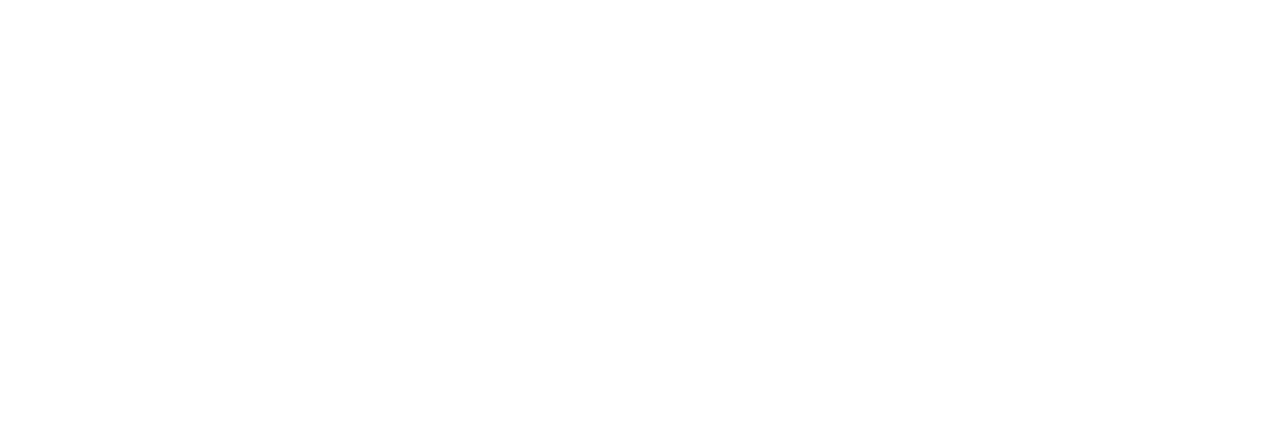
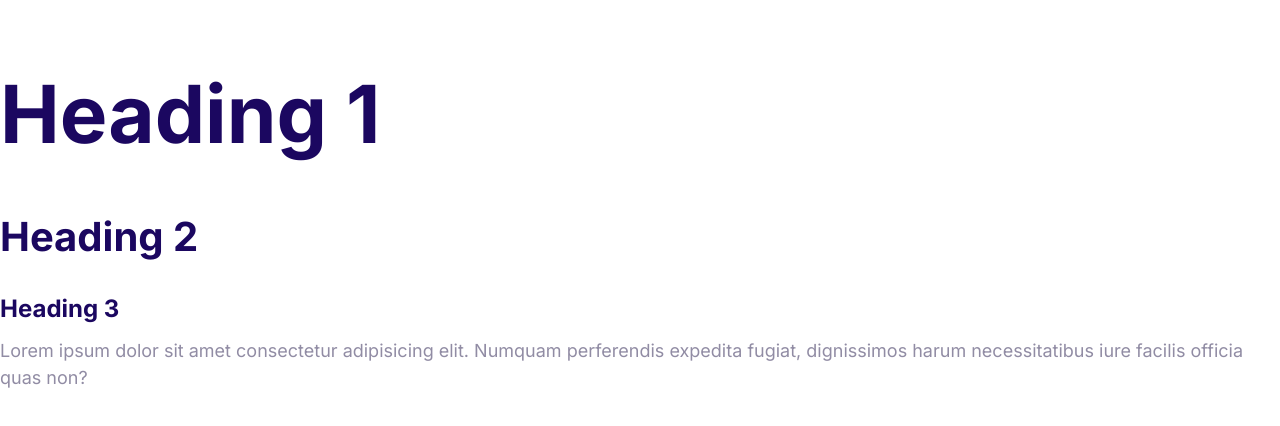
Before and after one commit to JestherCostinar/kasmir-hosting, a plain HTML site: page index.html in a window 1280 px wide. Drawn offline with Linux system fonts and the light colour scheme.

Commit message:
Define the styles for the font

```diff
--- a/css/styles.css
+++ b/css/styles.css
@@ -1,7 +1,59 @@
 :root {
-    --color-primary: #2584ff;
-    --color-secondary: #0d90ff;
-    --color-accent: #ff3400;
-    --color-headings: #1b0760;
-    --color-body: #918ca4;
+  --color-primary: #2584ff;
+  --color-secondary: #0d90ff;
+  --color-accent: #ff3400;
+  --color-headings: #1b0760;
+  --color-body: #918ca4;
 }
+
+html {
+  font-size: 62.5%;
+}
+
+body {
+  font-family: Inter, Arial, Helvetica, sans-serif;
+  color: var(--color-body);
+  line-height: 1.5;
+  font-size: 2.4rem;
+}
+
+h1,
+h2,
+h3 {
+  color: var(--color-headings);
+  margin-bottom: 1rem;
+}
+
+h1 {
+  font-size: 7rem;
+}
+
+h2 {
+  font-size: 4rem;
+}
+
+h3 {
+  font-size: 3rem;
+}
+
+p {
+    margin-top: 0;
+}
+
+@media screen and (min-width: 1024px) {
+    body {
+        font-size: 1.8rem;
+    }
+
+    h1 {
+        font-size: 8rem;
+    }
+
+    h2 {
+        font-size: 4rem;
+    }
+
+    h3 {
+        font-size: 2.4rem;
+    }
+}
--- a/index.html
+++ b/index.html
@@ -1,14 +1,27 @@
 <!DOCTYPE html>
 <html lang="en">
-<head>
-    <meta charset="UTF-8">
-    <meta http-equiv="X-UA-Compatible" content="IE=edge">
-    <meta name="viewport" content="width=device-width, initial-scale=1.0">
+  <head>
+    <meta charset="UTF-8" />
+    <meta http-equiv="X-UA-Compatible" content="IE=edge" />
+    <meta name="viewport" content="width=device-width, initial-scale=1.0" />
     <title>Moshified</title>
-    <link rel="stylesheet" href="css/normalize.css">
-    <link rel="stylesheet" href="css/styles.css">
-</head>
-<body>
-
-</body>
+    <link rel="preconnect" href="https://fonts.googleapis.com" />
+    <link rel="preconnect" href="https://fonts.gstatic.com" crossorigin />
+    <link
+      href="https://fonts.googleapis.com/css2?family=Inter:wght@400;700&display=swap"
+      rel="stylesheet"
+    />
+    <link rel="stylesheet" href="css/normalize.css" />
+    <link rel="stylesheet" href="css/styles.css" />
+  </head>
+  <body>
+    <h1>Heading 1</h1>
+    <h2>Heading 2</h2>
+    <h3>Heading 3</h3>
+    <p>
+      Lorem ipsum dolor sit amet consectetur adipisicing elit. Numquam
+      perferendis expedita fugiat, dignissimos harum necessitatibus iure facilis
+      officia quas non?
+    </p>
+  </body>
 </html>
```
